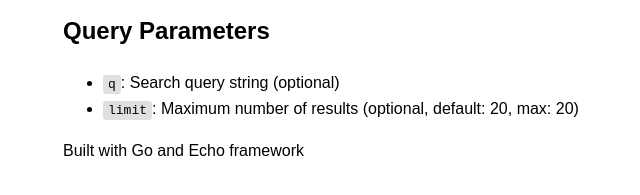
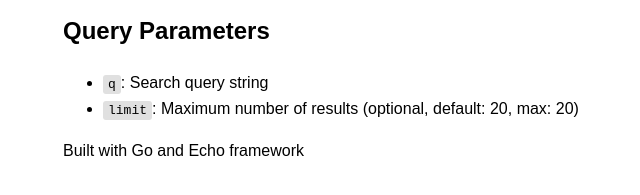
Before and after one commit to AliKhazaaleh/autocomplete, a plain HTML site: page static/index.html in a window 1280 px wide. Shown: the part 1386-1581 px from the top of the page, 177-817 px from the left. Drawn offline with Linux system fonts and the light colour scheme.

Commit message:
docs: update README.md and index.html
- Add detailed project structure
- Update API endpoints documentation
- Add response format section
- Improve landing page design

```diff
--- a/static/index.html
+++ b/static/index.html
@@ -70,7 +70,7 @@
 
     <h2>Query Parameters</h2>
     <ul>
-        <li><code>q</code>: Search query string (optional)</li>
+        <li><code>q</code>: Search query string</li>
         <li><code>limit</code>: Maximum number of results (optional, default: 20, max: 20)</li>
     </ul>
 
```
Also changed, not shown: 1 other file.
